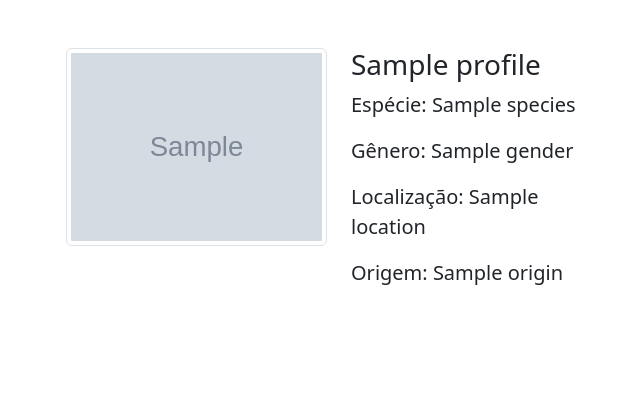
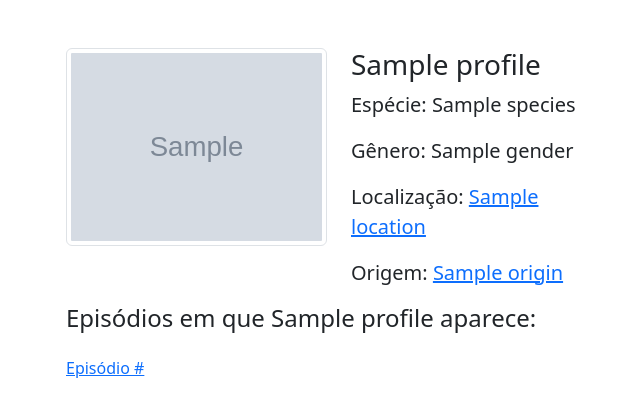
Before and after one commit to Squad-eniac/API_SquadENIAC, a Flask app: template templates/profile.html in a window 1280 px wide. Shown: the part 56-473 px from the top of the page, without its empty margins (16-656 px from the left). Run offline with Flask 3, Linux system fonts and the light colour scheme; the template is opened without the code that fills it: most values are stand-ins (such as "Sample title", 1, 10 or a date in 2020); grey boxes marked "Sample" are stand-in pictures.

Commit message:
feat: add info dos personagens

```diff
--- a/templates/profile.html
+++ b/templates/profile.html
@@ -9,8 +9,31 @@
         <h1 class="h3">{{profile.name}}</h1>
         <p class="lead"><strong>Espécie: </strong>{{ profile.species }}</p>
         <p class="lead"><strong>Gênero: </strong>{{ profile.gender }}</p>
-        <p class="lead"><strong>Localização: </strong>{{ profile.location.name }}</p>
-        <p class="lead"><strong>Origem: </strong>{{ profile.origin.name }}</p>
+        <p class="lead">
+            <strong>Localização: </strong>
+            <a href="{{ url_for('get_location', id=profile.location.url.split('/')[-1]) }}">
+                {{ profile.location.name }}
+            </a>
+        </p>
+        <p class="lead">
+            <strong>Origem: </strong>
+            <a href="{{ url_for('get_location', id=profile.origin.url.split('/')[-1]) }}">
+                {{ profile.origin.name }}
+            </a>
+        </p>
     </div>
 </div>
+
+<div>
+    <h3 class="h4 mb-4">Episódios em que {{ profile.name }} aparece:</h3>
+    <ul class="list-unstyled">
+        {% for episode_url in profile.episode %}
+        <li>
+            <a href="{{ url_for('get_episode', id=episode_url.split('/')[-1]) }}">
+                Episódio {{ episode_url.split('/')[-1] }}
+            </a>
+        </li>
+        {% endfor %}
+    </ul>
+</div>
 {% endblock %}
```
